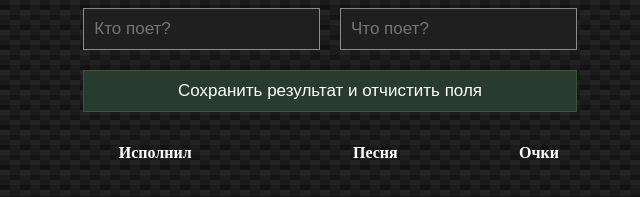
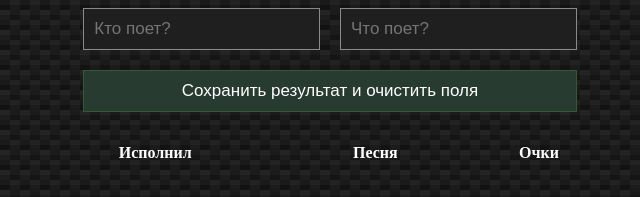
Before and after one commit to Melchiorro/karaoke-button, a plain HTML site: page index.html in a window 1280 px wide. Shown: the part 445-642 px from the top of the page, 310-950 px from the left. Drawn offline with Linux system fonts and the light colour scheme.

Commit message:
Update index.html

```diff
--- a/index.html
+++ b/index.html
@@ -23,7 +23,7 @@
     <div id="counter">0</div>
     <div id="currentSong"><input type="text" id="artist" placeholder="Кто поет?" /><input type="text" id="song"
             placeholder="Что поет?" /></div>
-    <input type="button" value="Сохранить результат и отчистить поля" id="saveResult" onclick="saveResult()" />
+    <input type="button" value="Сохранить результат и очистить поля" id="saveResult" onclick="saveResult()" />
     <div id="history">
         <table id="resultTable">
             <thead>
```
